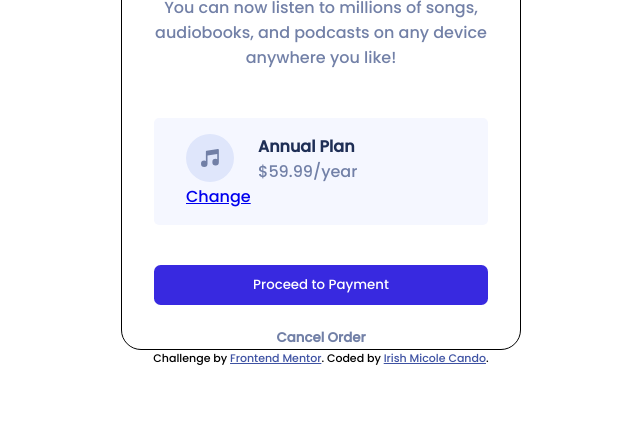
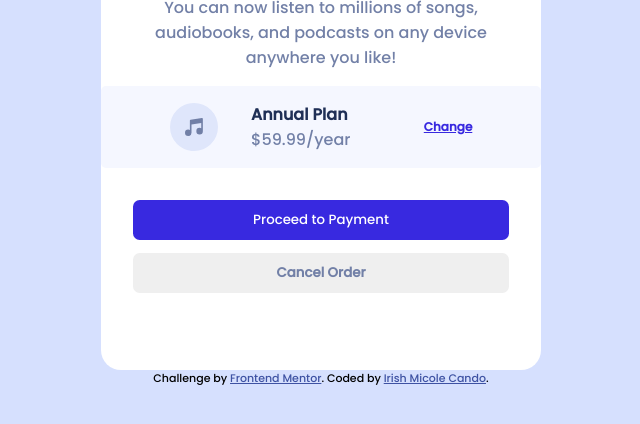
Before and after one commit to irishmicoletcando/order-summary, a plain HTML site: page index.html in a window 1280 px wide. Shown: the part 362-786 px from the top of the page, without its empty margins (319-959 px from the left). Drawn offline with Linux system fonts and the light colour scheme.

Commit message:
Updated margin values and change link values

```diff
--- a/styles.css
+++ b/styles.css
@@ -1,18 +1,14 @@
 @import url('https://fonts.googleapis.com/css2?family=Poppins:wght@500&display=swap');
+
+/* wave bg
+gaps
+change textmedia query */
 
 * {
   box-sizing: border-box;
   margin: 0;
   padding: 0;
   font-family: 'Poppins', sans-serif;
-}
-
-body {
-  display: flex;
-  justify-content: center;
-  align-items: center;
-  flex-direction: column;
-  min-height: 100vh;
 }
 
 :root {
@@ -25,14 +21,24 @@ body {
   --focus: hsl(244.55, 82.5%, 68.63%);
 }
 
+body {
+  display: flex;
+  justify-content: center;
+  align-items: center;
+  flex-direction: column;
+  min-height: 100vh;
+  background-color: #D6E0FE;
+}
+
 .card-container {
-  width: 50vh;
-  height: 80vh;
-  max-height: 700px;
-  border: 1px solid black;
+  width: 55vh;
+  height: 85vh;
+  max-height: 850px;
   border-radius: 20px;
   overflow: hidden;
+  background-color: #FFF;
 }
+
 .img-illustration-hero {
   width: 100%;
   margin-bottom: 2em;
@@ -54,13 +60,19 @@ body {
 .btn-annual-plan {
   padding: 1em 2em;
   border-radius: 5px;
-  margin: 2em;
   background-color: var(--very-pale-blue);
+  display: flex;
+  justify-content: space-around;
+  align-items: center;
+}
+
+.annual-plan-left {
+  display: block;
+  margin-left: -40px;
 }
 
 .music-icon {
   float: left;
-  padding-right: 1.5em;
 }
 
 .title-annual-plan {
@@ -69,9 +81,18 @@ body {
   font-weight: 900;
 }
 
-.change-text {
-  display: inline;
+.change-link {
+  display: flex;
   float: right;
+  clear: both;
+  font-size: 0.75rem;
+  color: var(--bright-blue);
+  font-weight: bolder;
+}
+
+.change-link:hover {
+  color: var(--focus);
+  text-decoration: none;
 }
 
 .price-year {
@@ -82,7 +103,7 @@ body {
   display: flex;
   justify-content: center;
   flex-direction: column;
-  margin: 2.5em 2em;
+  margin: 2em;
 }
 
 .btn-payment {
@@ -114,7 +135,6 @@ body {
   outline: none;
   padding: 0.75em 1em;
   font-weight: 600;
-  background: white;
   color: var(--desaturated-blue);
 }
 
```
